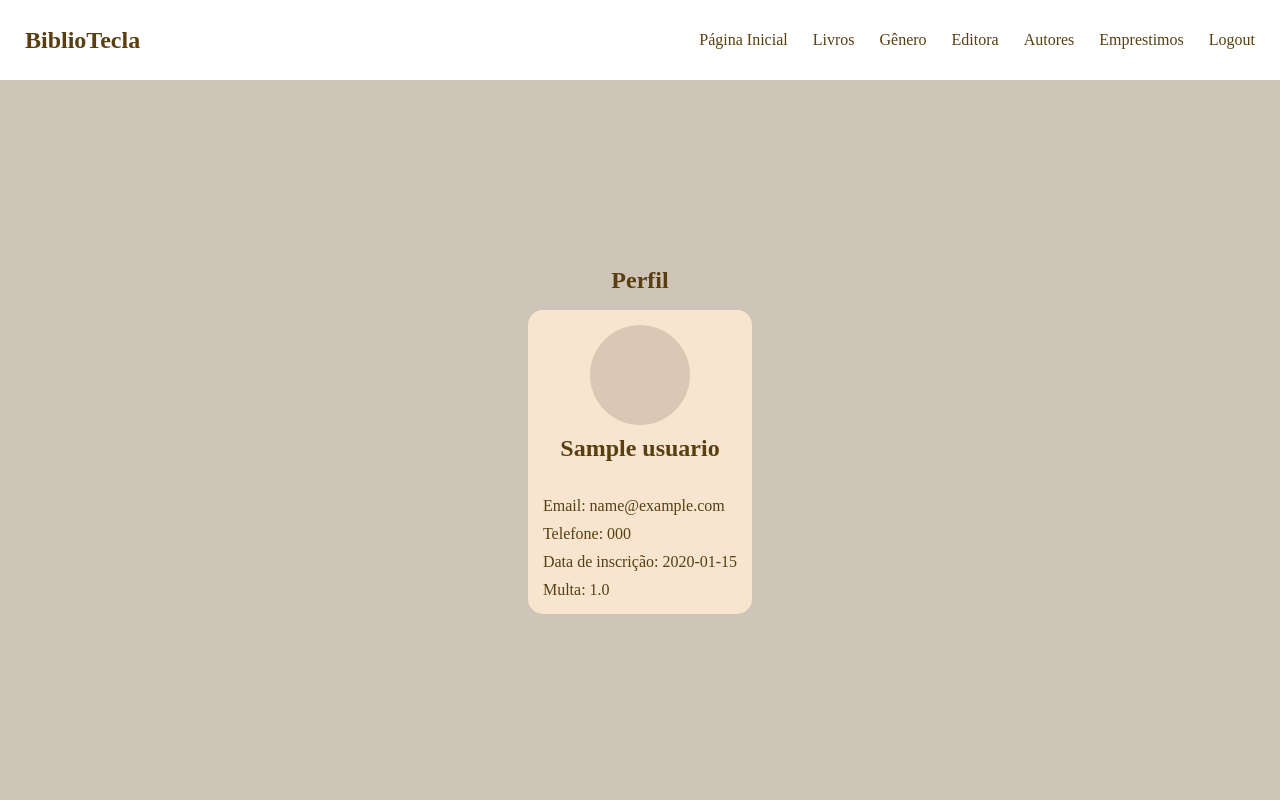
After one commit to anaclaraa1/biblioteca, a Flask app: page /perfil in a window 1280 px wide. The commit adds this page. Run offline with Flask 3, Linux system fonts and the light colour scheme; a user stored in the database is signed in; tables that the repository leaves empty hold one stand-in row (values such as "Sample post").

Commit message:
criar página de perfil e css

```diff
--- a/app.py
+++ b/app.py
@@ -6,6 +6,7 @@ from controllers.genero import genero
 from controllers.editora import editora
 from controllers.autor import autor
 from controllers.emprestimo import emprestimo
+from controllers.perfil import perfil
 
 
 app = Flask(__name__)
@@ -23,3 +24,4 @@ app.register_blueprint(genero)
 app.register_blueprint(editora)
 app.register_blueprint(autor)
 app.register_blueprint(emprestimo)
+app.register_blueprint(perfil)
--- /dev/null
+++ b/controllers/perfil.py
@@ -0,0 +1,17 @@
+from flask import render_template, Blueprint
+from flask_login import login_required, current_user
+from database import engine
+from sqlalchemy import text
+
+perfil = Blueprint('perfil', __name__, template_folder='../templates')
+
+
+@perfil.route('/perfil', methods=['GET'])
+@login_required
+def visualizar():
+    user_id = current_user.id
+    with engine.begin() as conn:
+        data = conn.execute(text('SELECT * FROM usuarios WHERE ID_usuario = :user_id'), {'user_id': user_id})
+        user = data.fetchone()
+
+    return render_template('user/perfil.html', user=user)
--- a/static/css/style.css
+++ b/static/css/style.css
@@ -125,3 +125,29 @@ button {
         box-shadow: none;
     }
 }
+
+.perfil {
+    background-color: #f7e5d0;
+    padding: 15px;
+    border-radius: 15px;
+    display: flex;
+    flex-direction: column;
+    gap: 10px;
+    justify-content: center;
+    align-items: center;
+}
+
+.perfil > h2 {
+    margin-bottom: 25px;
+}
+
+.perfil > p {
+    align-self: self-start;
+}
+
+.perfil > div {
+    width: 100px;
+    height: 100px;
+    border-radius: 50%;
+    background-color: var(--cor1);
+}
--- /dev/null
+++ b/templates/user/perfil.html
@@ -0,0 +1,22 @@
+{% extends 'base.html' %}
+
+{% block title %}
+    Perfil
+{% endblock %}
+
+{% block title_page %}
+    Perfil
+{% endblock %}
+
+{% block content %}
+    {% if user %}
+        <div class="perfil">
+            <div></div>
+            <h2>{{user.Nome_usuario}}</h2>
+            <p>Email: {{user.Email}}</p>
+            <p>Telefone: {{user.Numero_telefone}}</p>
+            <p>Data de inscrição: {{user.Data_inscricao}}</p>
+            <p>Multa: {{user.Multa_atual}}</p>
+        </div>
+    {% endif %}
+{% endblock %}
```
